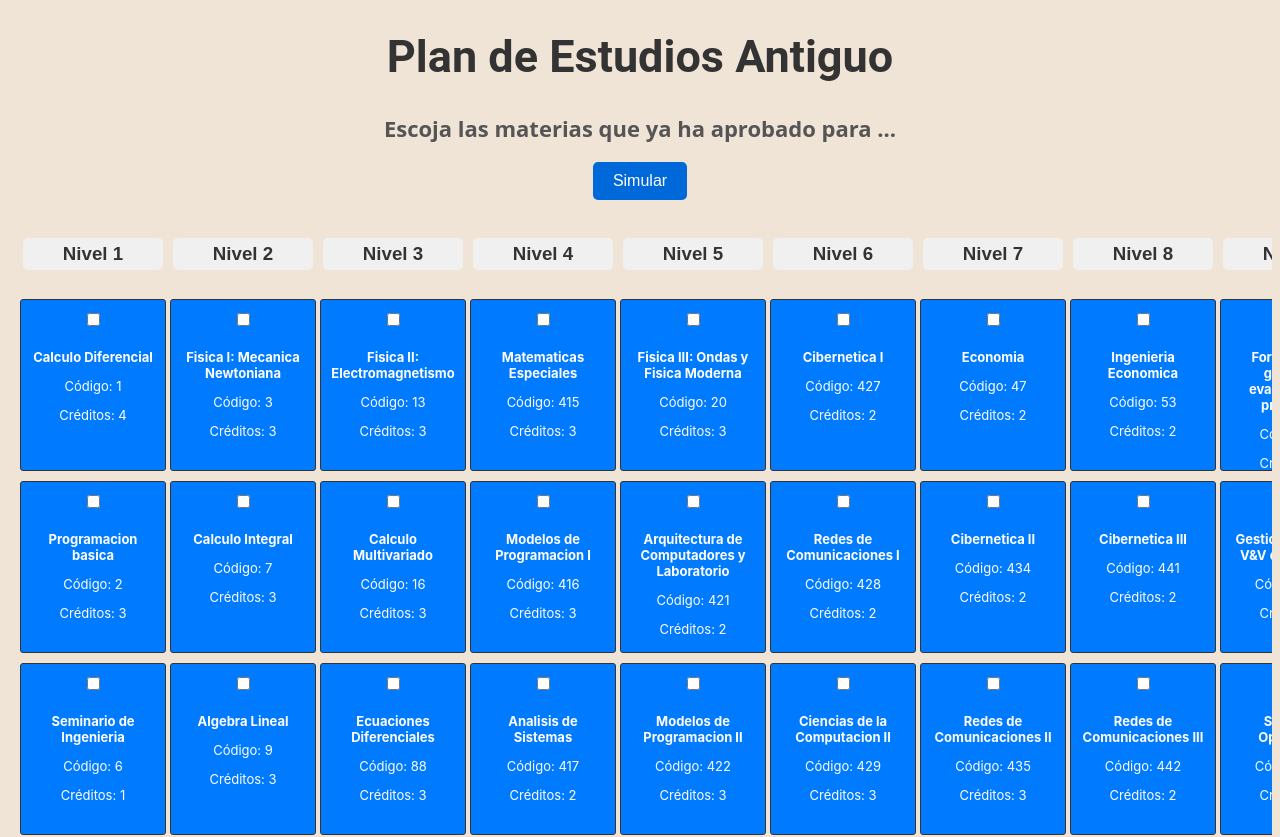
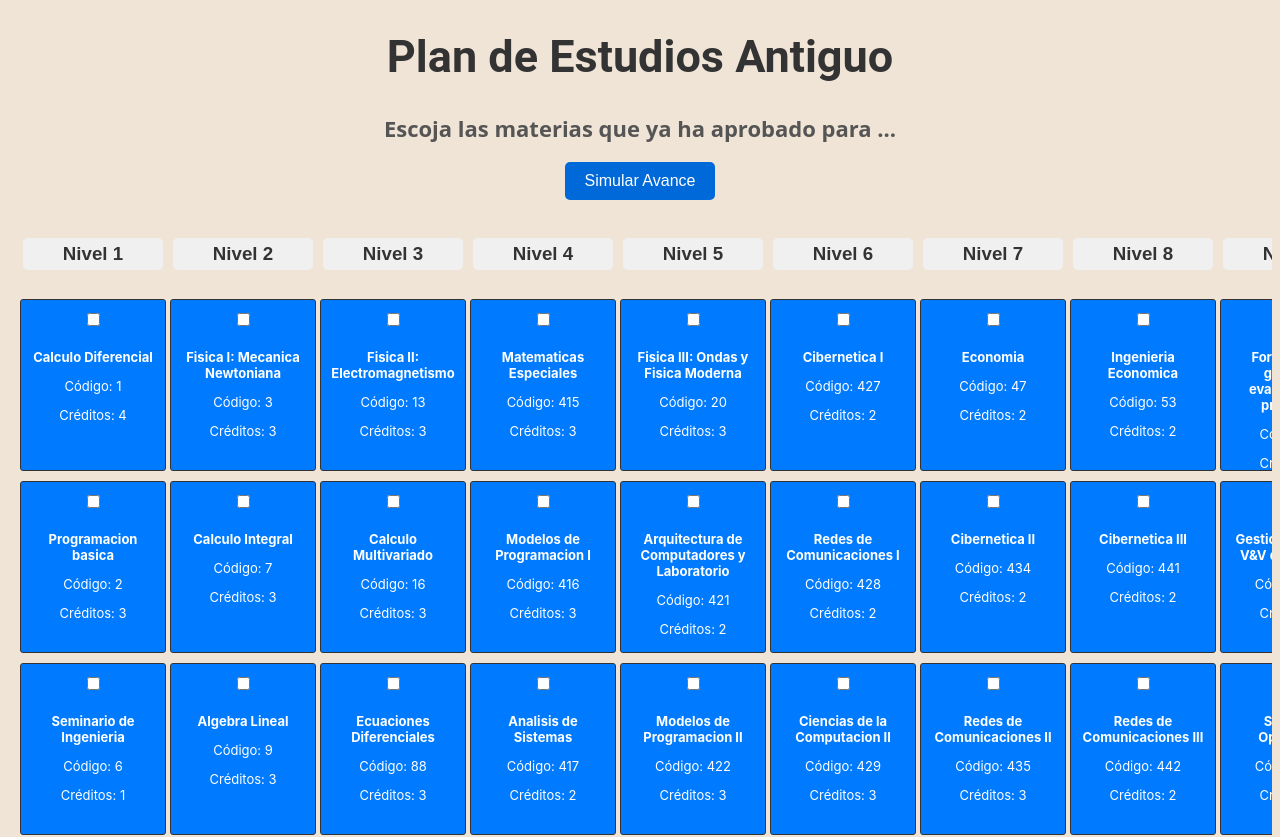
Before and after one commit to wsflorianf/nuevo-pensum-sistemas, a React (Create React App) app in the folder simulador/simulador/: page / in a window 1280 px wide. Shown: the top 837 px of the page. Built offline with nearby package versions, Linux system fonts and the light colour scheme.

Commit message:
Se agrego el boton con la funcion de simular

```diff
--- a/simulador/simulador/src/App.js
+++ b/simulador/simulador/src/App.js
@@ -7,7 +7,6 @@ function App() {
     <div className="App">
       <h1>Plan de Estudios Antiguo</h1>
       <h2>Escoja las materias que ya ha aprobado para ...</h2>
-      <button className='boton' type='submit'>Simular</button>
       <PlanDeEstudios />
     </div>
   );
--- a/simulador/simulador/src/PlanDeEstudios.js
+++ b/simulador/simulador/src/PlanDeEstudios.js
@@ -1,6 +1,6 @@
 import React, { useState, useEffect } from 'react';
 import './PlanDeEstudios.css';
-
+import { simulacion } from './simulacion';
 const Materia = ({ materia, toggleAprobado }) => (
   <div className={`materia ${materia.estado ? 'aprobada' : ''}`}>
     <input
@@ -16,7 +16,7 @@ const Materia = ({ materia, toggleAprobado }) => (
 
 const PlanDeEstudios = () => {
   const [materias, setMaterias] = useState([]);
-
+  const [resultadoSimulacion, setResultadoSimulacion] = useState(null);
   useEffect(() => {
     fetch('/data.json')
       .then((response) => response.json())
@@ -36,6 +36,15 @@ const PlanDeEstudios = () => {
     ));
   };
 
+  const handleSimulacion = () => {
+    // Filtrar las materias seleccionadas (estado: true)
+    const materiasSeleccionadas = materias.filter(materia => !materia.estado);
+
+    // Llamar a la función simulacion pasando las materias seleccionadas
+    const resultado = simulacion(materiasSeleccionadas);
+    setResultadoSimulacion(resultado);  // Guardar el resultado en el estado
+  };
+
   // Agrupar materias por nivel
   const niveles = materias.reduce((acc, materia) => {
     acc[materia.nivel] = acc[materia.nivel] || [];
@@ -44,6 +53,20 @@ const PlanDeEstudios = () => {
   }, {});
 
   return (
+    <div>
+        <button onClick={handleSimulacion} className="boton">
+          Simular Avance
+        </button>
+        {resultadoSimulacion && (
+        <div>
+          <h2>Resultado de la Simulación</h2>
+          <p>Créditos Homologados: {resultadoSimulacion.creditosHomologados}</p>
+          <p>Créditos Perdidos: {resultadoSimulacion.creditosPerdidos}</p>
+          <p>Porcentaje de Avance: {resultadoSimulacion.porcentajeAvance}%</p>
+          <p>Semestres Restantes: {Math.ceil(resultadoSimulacion.semestresRestantes)}</p>
+          <p>Requisito de Segunda Lengua: {resultadoSimulacion.requisitoSegundaLengua} créditos</p>
+        </div>
+      )}
       <div className="plan-de-estudios">
         {Object.keys(niveles).map((nivel) => (
           <div key={nivel} className="nivel-columna">
@@ -54,6 +77,7 @@ const PlanDeEstudios = () => {
           </div>
         ))}
       </div>
+    </div>
   );
 };
 
```
Also changed, not shown: 1 other file (tests, documents, lock files or other folders). Lines whose indentation alone changed are shown as unchanged.
